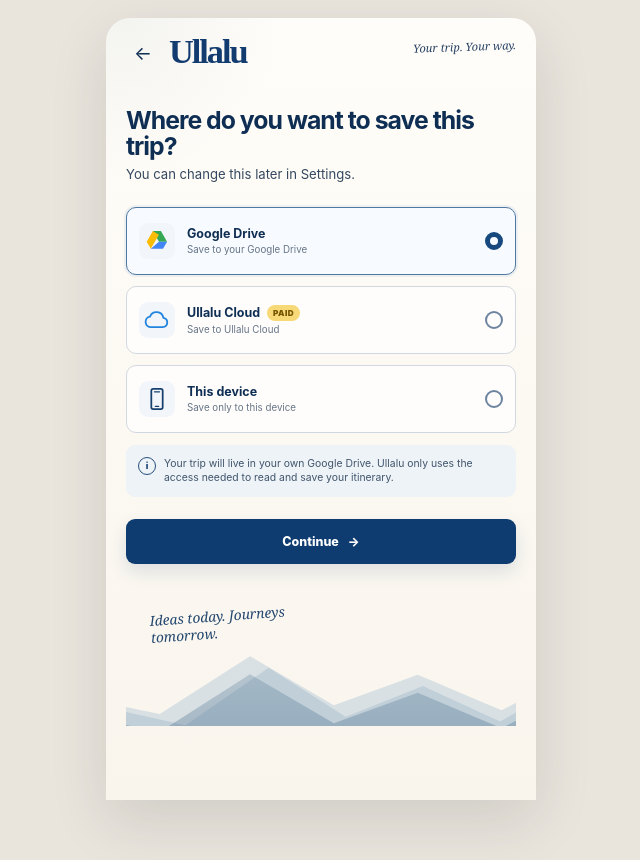
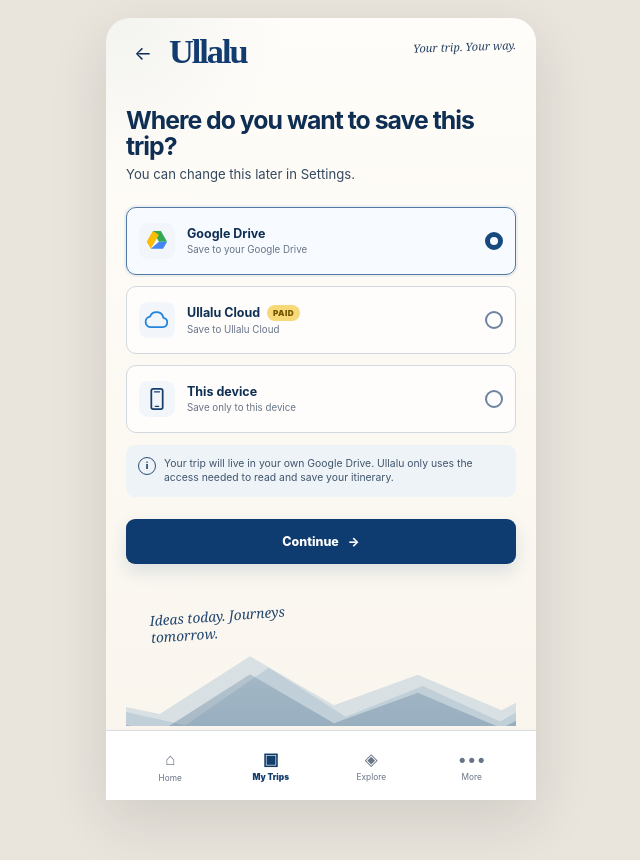
Before and after one commit to brijbh/ullalu, a Next.js app: page /new-trip/storage in a window 1280 px wide. Shown: the top 860 px of the page, without its empty margins (319-959 px from the left). Built offline with nearby package versions, Linux system fonts and the light colour scheme.

Commit message:
feat: keep app navigation during storage choice

```diff
--- a/app/new-trip/storage/page.tsx
+++ b/app/new-trip/storage/page.tsx
@@ -3,7 +3,7 @@
 import { useEffect, useState } from "react";
 import { useRouter } from "next/navigation";
 import styles from "../../JourneyFlow.module.css";
-import { AppHeader, MountainFooter, StorageIcon } from "../../components/JourneyUI";
+import { AppHeader, BottomNav, MountainFooter, StorageIcon } from "../../components/JourneyUI";
 
 type StorageChoice = "drive" | "cloud" | "device";
 
@@ -122,6 +122,7 @@
 
           <MountainFooter text="Ideas today. Journeys tomorrow." />
         </div>
+        <BottomNav active="trips" />
       </section>
     </main>
   );
```
